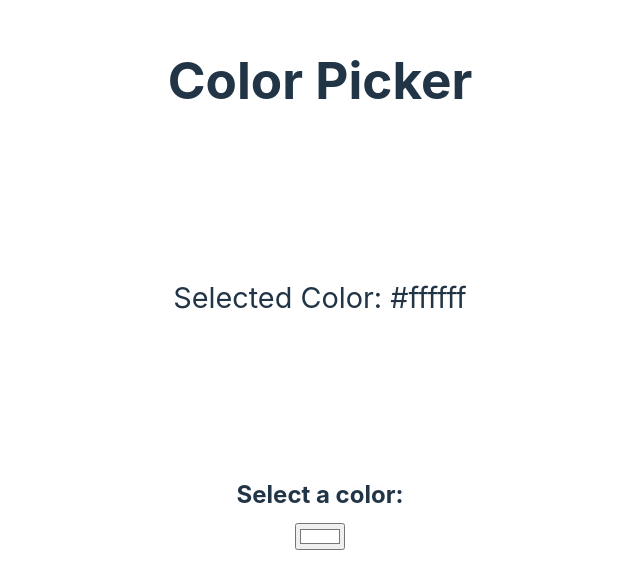
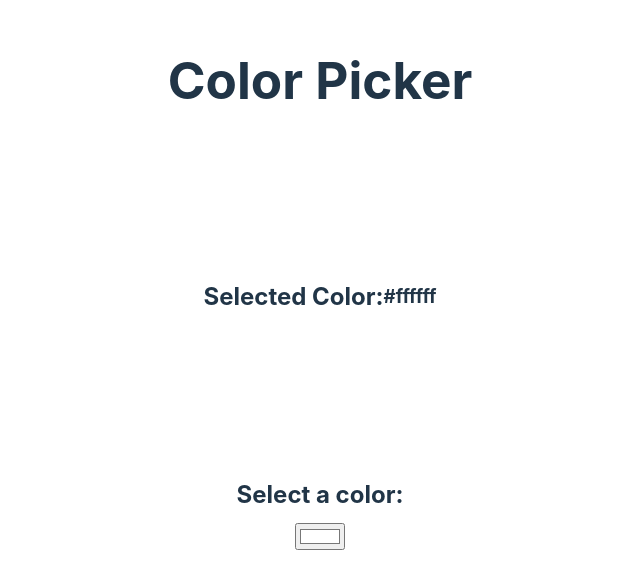
Before and after one commit to Lu-Smith/color_pick_react, a React (Vite) app: page / in a window 1280 px wide. Shown: the part 116-704 px from the top of the page, without its empty margins (320-960 px from the left). Built offline with nearby package versions, Linux system fonts and the light colour scheme.

Commit message:
Updated ColorPicker.jsx

```diff
--- a/src/assets/ColorPicker.jsx
+++ b/src/assets/ColorPicker.jsx
@@ -12,7 +12,8 @@ return (
     <div>
         <h1>Color Picker</h1>
         <div className="color-display" style={{background: color}}>
-            <p>Selected Color: {color}</p>
+            <h2>Selected Color:</h2>
+            <h3>{color}</h3>
         </div>
         <div className="select-color-container">
             <label htmlFor="color">Select a color:</label>
```
